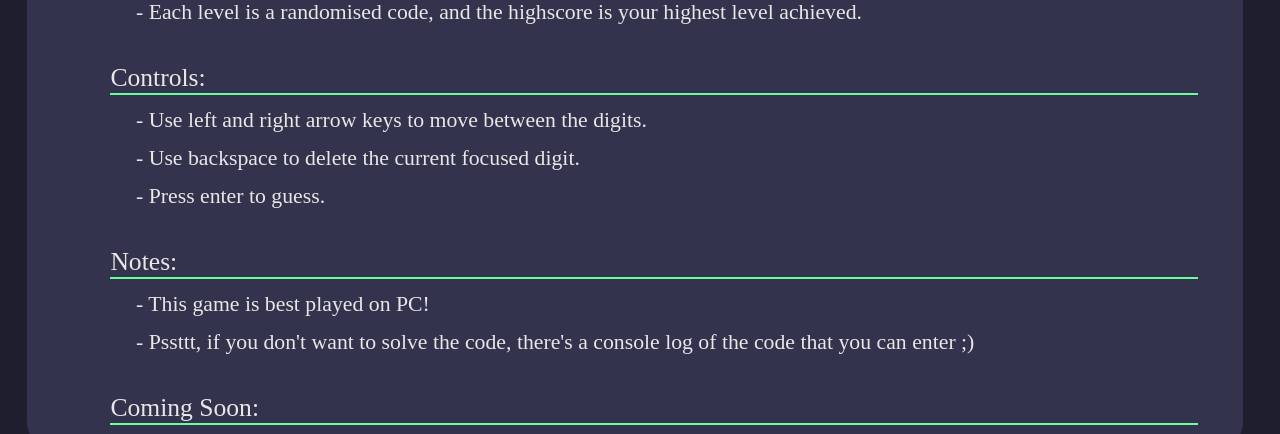
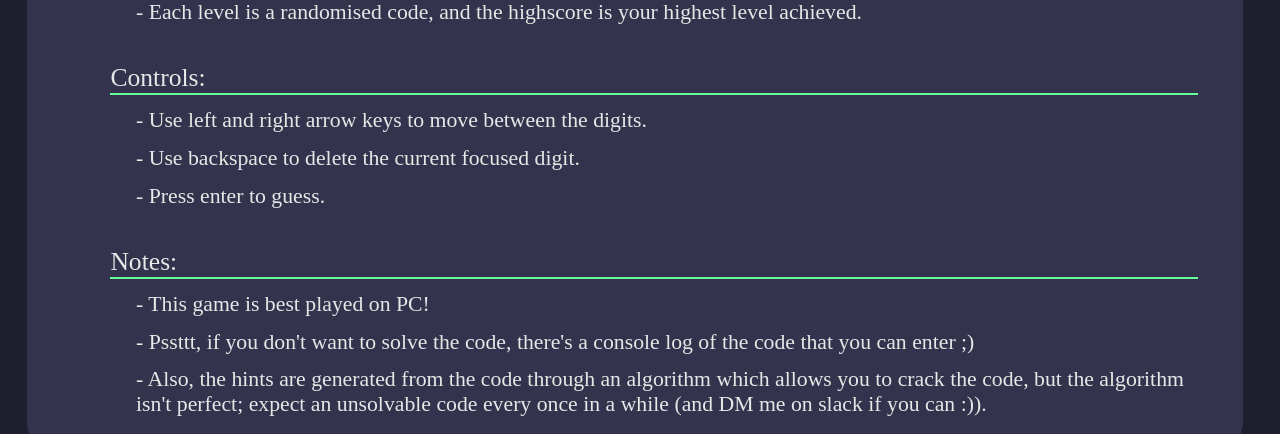
Before and after one commit to maahibatra/Code-Runner, a website: page public/index.html in a window 1280 px wide. Shown: the part 313-747 px from the top of the page. Drawn offline with Linux system fonts and the light colour scheme; a web font is replaced by a local one.

Commit message:
some final changes

```diff
--- a/public/index.html
+++ b/public/index.html
@@ -27,6 +27,7 @@
                 <div class="para pt">Notes:</div>
                 <div class="para">- This game is best played on PC!</div>
                 <div class="para">- Pssttt, if you don't want to solve the code, there's a console log of the code that you can enter ;)</div>
+                <div class="para">- Also, the hints are generated from the code through an algorithm which allows you to crack the code, but the algorithm isn't perfect; expect an unsolvable code every once in a while (and DM me on slack if you can :)).</div>
                 <div class="para pt">Coming Soon:</div>
                 <div class="para">- Timer (toggle in settings).</div>
             </div>
--- a/public/style.css
+++ b/public/style.css
@@ -24,10 +24,10 @@ body {
     height: 77vh;
     padding: 3.5vw;
     display: flex;
-    overflow: scroll;
 }
 
 #modal {
+    overflow: scroll;
     z-index: 1;
     flex-direction: column;
 }
@@ -291,18 +291,26 @@ body {
 }
 
 @media only screen and (min-height: 678px) {
-    #container {
-        overflow: hidden;
-    }
-
     #hints {
         max-height: 85%;
     }
 }
 
-@media only screen and (min-height: 943px) {
+@media only screen and (min-height: 943px) and (max-width: 1120px) {
     #hints {
         max-height: 70%;
+    }
+}
+
+@media only screen and (min-height: 894px) {
+    #container {
+        overflow: hidden;
+    }
+}
+
+@media only screen and (max-height: 884px) {
+    #container {
+        overflow: scroll;
     }
 }
 
```
